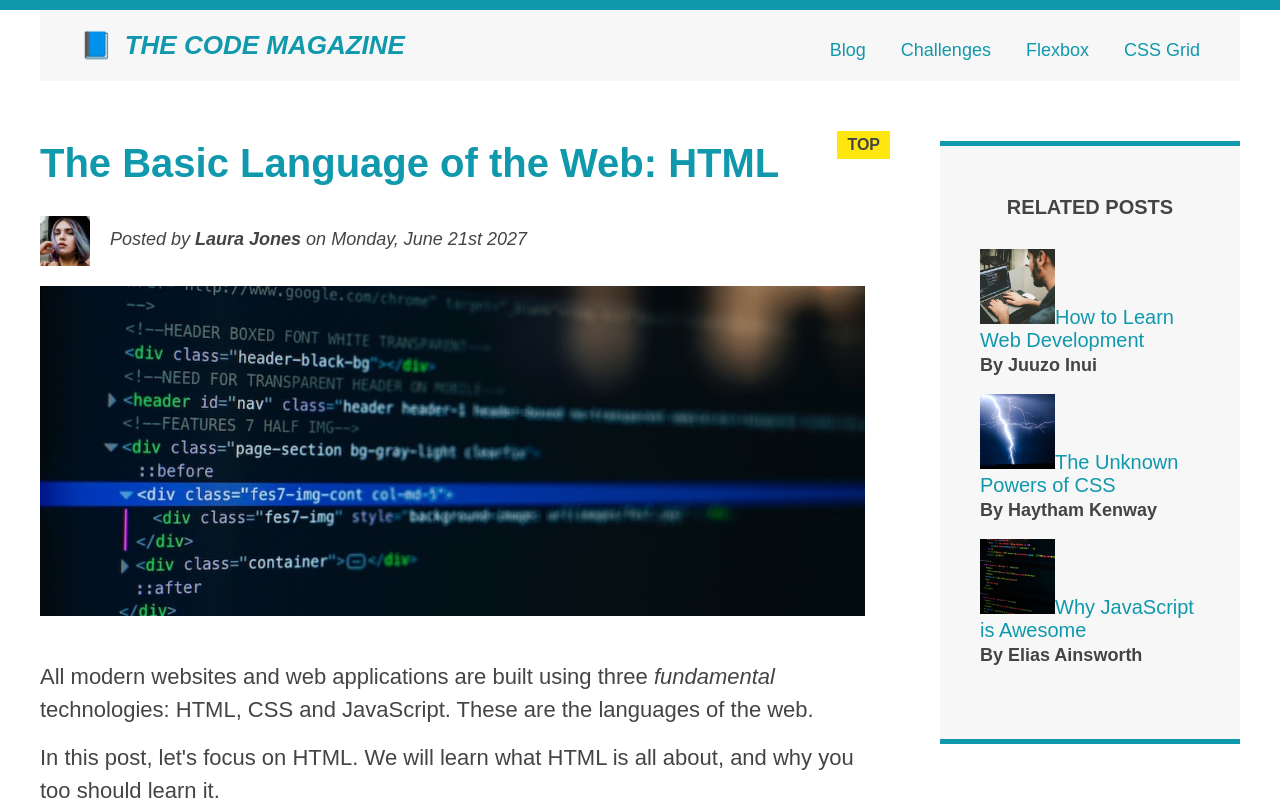
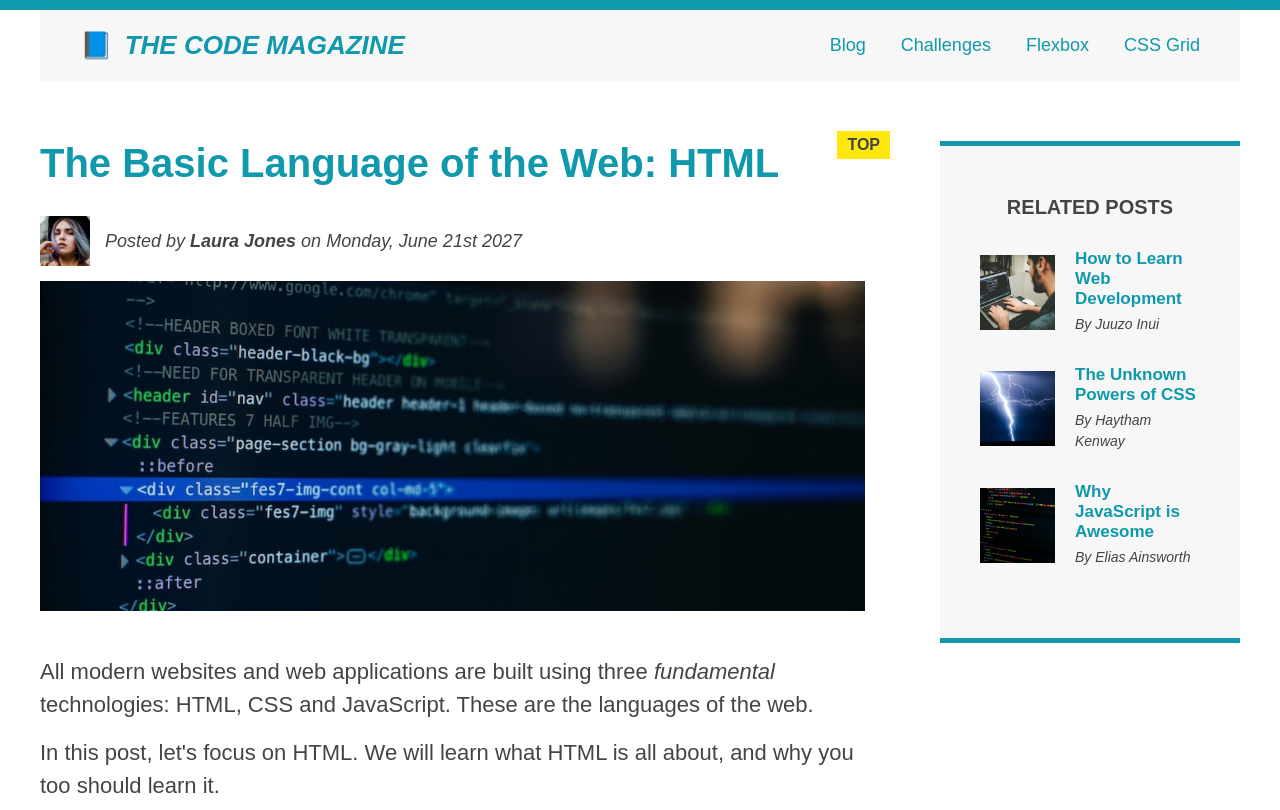
Before and after one commit to rogueassassin11/html-fundamentals, a plain HTML site: page index.html in a window 1280 px wide. Shown: the top 810 px of the page. Drawn offline with Linux system fonts and the light colour scheme.

Commit message:
Layouts: Flexbox Final

```diff
--- a/index.html
+++ b/index.html
@@ -23,10 +23,12 @@
         <!-- <div class="clear"></div> -->
       </header>
 
+      <div class="row">
         <article>
           <header class="post-header">
             <h2>The Basic Language of the Web: HTML</h2>
 
+            <div class="author-box">
               <img
                 src="img/laura-jones.jpg"
                 alt="Laura Jones"
@@ -38,6 +40,7 @@
               <p id="author" class="author">
                 Posted by <strong>Laura Jones</strong> on Monday, June 21st 2027
               </p>
+            </div>
             <img
               src="img/post-img.jpg"
               alt="HTML code on a screen"
@@ -50,8 +53,8 @@
           <p>
             All modern websites and web applications are built using three
             <em>fundamental</em>
-          technologies: HTML, CSS and JavaScript. These are the languages of the
-          web.
+            technologies: HTML, CSS and JavaScript. These are the languages of
+            the web.
           </p>
           <p>
             In this post, let's focus on HTML. We will learn what HTML is all
@@ -62,8 +65,8 @@
           <p>
             HTML stands for <strong>H</strong>yper<strong> T</strong>ext
             <strong>M</strong>arkup <strong>L</strong>anguage. It's a markup
-          language that web developers use to structure and describe the content
-          of a webpage (not a programming language).
+            language that web developers use to structure and describe the
+            content of a webpage (not a programming language).
           </p>
           <p>
             HTML consists of elements that describe different types of content:
@@ -107,35 +110,47 @@
         <aside>
           <h4>Related posts</h4>
           <ul class="related">
-          <li>
+            <li class="related-post">
               <img
                 src="img/related-1.jpg"
                 alt="Person typing on a computer"
                 width="75"
                 height="75"
-            /><a href="# ">How to Learn Web Development</a>
+              />
+              <div>
+                <a href="#" class="related-link"
+                  >How to Learn Web Development</a
+                >
                 <p class="related-author">By Juuzo Inui</p>
+              </div>
             </li>
-          <li>
+            <li class="related-post">
               <img
                 src="img/related-2.jpg"
                 alt="Lightning"
                 width="75"
                 height="75"
-            /><a href="# ">The Unknown Powers of CSS</a>
+              />
+              <div>
+                <a href="#" class="related-link">The Unknown Powers of CSS</a>
                 <p class="related-author">By Haytham Kenway</p>
+              </div>
             </li>
-          <li>
+            <li class="related-post">
               <img
                 src="img/related-3.jpg"
                 alt="JavaScript code on a screen"
                 width="75"
                 height="75"
-            /><a href="# ">Why JavaScript is Awesome</a>
+              />
+              <div>
+                <a href="#" class="related-link">Why JavaScript is Awesome</a>
                 <p class="related-author">By Elias Ainsworth</p>
+              </div>
             </li>
           </ul>
         </aside>
+      </div>
 
       <footer>
         <p id="copyright">Copyright &copy; 2027 by The Code Magazine.</p>
--- a/style.css
+++ b/style.css
@@ -180,7 +180,6 @@ a:active {
 
 nav a:link {
   margin-right: 30px;
-  margin-top: 10px;
   display: inline-block;
 }
 
@@ -220,6 +219,7 @@ h2::after {
 }
 
 /* FLOAT */
+/*
 .author-img {
   float: left;
   margin-bottom: 20px;
@@ -263,3 +263,64 @@ footer {
   background-color: yellow;
   clear: both;
 }
+*/
+
+/* FLEXBOX */
+.main-header {
+  display: flex;
+  align-items: center;
+  justify-content: space-between;
+}
+
+.author-box {
+  display: flex;
+  align-items: center;
+  margin-bottom: 15px;
+}
+
+.author {
+  margin-bottom: 0;
+  margin-left: 15px;
+}
+
+.related-post {
+  display: flex;
+  align-items: center;
+  gap: 20px;
+  margin-bottom: 30px;
+}
+
+.related-link:link {
+  font-size: 17px;
+  font-weight: bold;
+  font-style: normal;
+  margin-bottom: 5px;
+  display: block;
+}
+
+.related-author {
+  margin-bottom: 0;
+  font-size: 14px;
+  font-weight: normal;
+  font-style: italic;
+}
+
+.row {
+  display: flex;
+  gap: 75px;
+  margin-bottom: 60px;
+  align-items: flex-start;
+}
+
+article {
+  flex: 1;
+  margin-bottom: 0;
+}
+
+aside {
+  /* flex-grow: 0; grow as large as it can
+  flex-shrink: 1; not enough space, shrinks items to fit the container
+  /* flex-basis: auto;  */
+
+  flex: 0 0 300px;
+}
--- a/style2.css
+++ b/style2.css
@@ -27,32 +27,46 @@ h2 {
 
 h3 {
   text-transform: uppercase;
-  margin-top: 20px;
   margin-bottom: 15px;
 }
 
+.container {
+  display: flex;
+  align-items: center;
+  justify-content: center;
+  gap: 20px;
+}
+
 img {
-  width: 250px;
-  margin-bottom: 20px;
-  float: left;
+  flex: 1 1 0px;
+  width: 0;
 }
 
 .shopping-details {
-  float: left;
-  width: 250px;
-  padding-left: 30px;
+  display: flex;
+  flex-direction: column;
+  justify-content: stretch;
+  align-self: flex-start;
+  margin-top: 15px;
+  flex: 1 1 0px;
+  width: 0;
 }
 
 .product-details {
-  float: right;
-  width: 250px;
-  margin-right: 20px;
+  margin-top: 15px;
+  flex: 1 1 0px;
+  width: 0;
+  align-self: flex-start;
+}
+
+.price-ship {
+  display: flex;
+  align-items: flex-start;
+  justify-content: space-between;
 }
 
 .price {
   font-size: 25px;
-  margin-bottom: 10px;
-  float: left;
 }
 
 .ship {
@@ -61,19 +75,13 @@ img {
   font-size: 14px;
   font-weight: bold;
   padding-top: 5px;
-  margin-bottom: 30px;
-  float: right;
 }
 
-.clearfix::after {
+/* .clearfix::after {
   clear: both;
   content: "";
   display: block;
-}
-
-.price-ship {
-  margin-top: 15px;
-}
+} */
 
 p {
   margin-bottom: 15px;
@@ -127,7 +135,7 @@ button:hover {
 }
 
 .color-container {
-  display: block;
+  display: flex;
   margin-top: 15px;
 }
 
```
Also changed, not shown: shoe.html (+5 -2 lines). Lines whose indentation alone changed are shown as unchanged.
